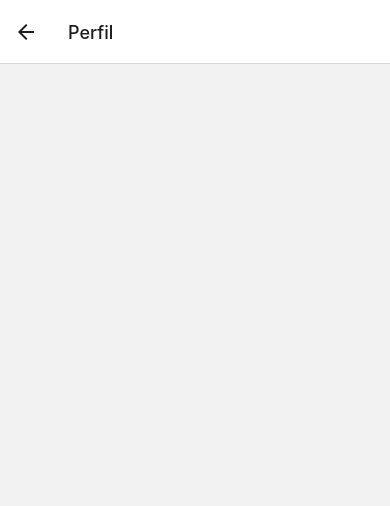
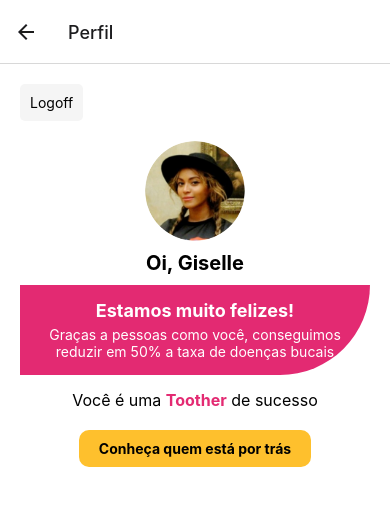
Before and after one commit to KevinNobre/SmartoothAI---App, a React Native app: screen /Perfil in a window 390 px wide. Shown: the top 506 px of the page. Built offline with nearby package versions, Linux system fonts and the light colour scheme.

Commit message:
✨ feat: add Profile page

```diff
--- a/src/screens/ProfileScreen/ProfileScreen.tsx
+++ b/src/screens/ProfileScreen/ProfileScreen.tsx
@@ -1,18 +1,118 @@
-import React, { useState } from 'react';
-import { View, TextInput, Button, Text } from 'react-native';
+import React from 'react';
+import { View, Text, Image, StyleSheet, TouchableOpacity } from 'react-native';
+import { NavigationProp, useNavigation } from '@react-navigation/native';
 import { RootStackParamList } from '../../navigation/type';
 
 const ProfileScreen: React.FC = () => {
-    const [username, setUsername] = useState(''); // Altera email para username
-    const [password, setPassword] = useState(''); // Altera senha para password
-    const [error, setError] = useState<string | null>(null);
+  const navigation = useNavigation<NavigationProp<RootStackParamList>>();
+  const username = 'Giselle'; // Substitua futuramente com o nome dinâmico
 
+  const handleLogoff = () => {
+    navigation.navigate('Login');
+  };
 
   return (
-      <View>
+    <View style={styles.container}>
+      <TouchableOpacity style={styles.logoffButton} onPress={handleLogoff}>
+        <Text style={styles.logoffText}>Logoff</Text>
+      </TouchableOpacity>
+
+      <Image source={require('../../assets/giselle.png')}style={styles.profileImage}
+      />
+      <Text style={styles.greeting}>Oi, {username}</Text>
+
+      <View style={styles.messageBox}>
+        <Text style={styles.messageTitle}>Estamos muito felizes!</Text>
+        <Text style={styles.messageText}>
+          Graças a pessoas como você, conseguimos reduzir em 50% a taxa de doenças bucais
+        </Text>
+      </View>
+
+      <Text style={styles.successText}>Você é uma <Text style={styles.highlight}>Toother</Text> de sucesso</Text>
+
+      <TouchableOpacity style={styles.button}>
+        <Text style={styles.buttonText}>Conheça quem está por trás</Text>
+      </TouchableOpacity>
 
     </View>
   );
 };
 
+const styles = StyleSheet.create({
+  container: {
+    flex: 1,
+    alignItems: 'center',
+    backgroundColor: '#fff',
+    padding: 20,
+  },
+  logoffButton: {
+    alignSelf: 'flex-start',
+    padding: 10,
+    backgroundColor: '#f5f5f5',
+    borderRadius: 5,
+    marginBottom: 20,
+  },
+  logoffText: {
+    color: '#000',
+  },
+  profileImage: {
+    width: 100,
+    height: 100,
+    borderRadius: 50,
+    marginBottom: 10,
+  },
+  greeting: {
+    fontSize: 20,
+    fontWeight: 'bold',
+    marginBottom: 10,
+  },
+  messageBox: {
+    backgroundColor: '#E32A72',
+    borderBottomRightRadius: 133,
+    padding: 15,
+    marginBottom: 15,
+    width: '100%',
+    alignItems: 'center',
+  },
+  messageTitle: {
+    fontSize: 18,
+    color: '#fff',
+    fontWeight: 'bold',
+  },
+  messageText: {
+    fontSize: 14,
+    color: '#fff',
+    textAlign: 'center',
+    marginTop: 5,
+  },
+  successText: {
+    fontSize: 16,
+    color: '#000',
+    marginBottom: 20,
+  },
+  highlight: {
+    color: '#E32A72',
+    fontWeight: 'bold',
+  },
+  button: {
+    backgroundColor: '#FEC02D',
+    borderRadius: 10,
+    paddingVertical: 10,
+    paddingHorizontal: 20,
+    marginBottom: 20,
+  },
+  buttonText: {
+    color: '#000',
+    fontWeight: 'bold',
+  },
+  navBar: {
+    flexDirection: 'row',
+    justifyContent: 'space-between',
+    width: '100%',
+    position: 'absolute',
+    bottom: 20,
+    paddingHorizontal: 20,
+  },
+});
+
 export default ProfileScreen;
```
Also changed, not shown: src/assets/giselle.png (added). Lines whose indentation alone changed are shown as unchanged.
